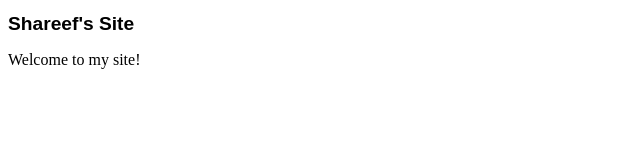
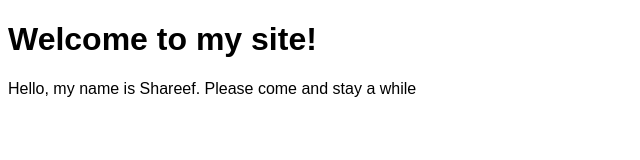
Before and after one commit to shareefelhadidi/DART-206, a plain HTML site: page index.html in a window 1280 px wide. Shown: the whole page, without its empty margins (0-640 px from the left). Drawn offline with Linux system fonts and the light colour scheme.

Commit message:
update-1

```diff
--- a/index.html
+++ b/index.html
@@ -2,13 +2,13 @@
 <html>
     <head>
         <meta charset="UTF-8">
-        <title>Shareef's Site</title>
+        <title>Shareef's Website</title>
         <link rel="preconnect" href="https://fonts.googleapis.com">
         <link rel="stylesheet" href="styles.css">
     </head>
     <body>
-        <h1>Shareef's Site</h1>
-        <p>Welcome to my site!</p>
+        <h1>Welcome to my site!</h1>
+        <p>Hello, my name is Shareef. Please come and stay a while</p>
     </body>
 
 </html>
--- a/styles.css
+++ b/styles.css
@@ -1,4 +1,3 @@
-h1 {
-    font-size: 1.2em;
+body {
     font-family: 'Outline', sans-serif;
 }
```
